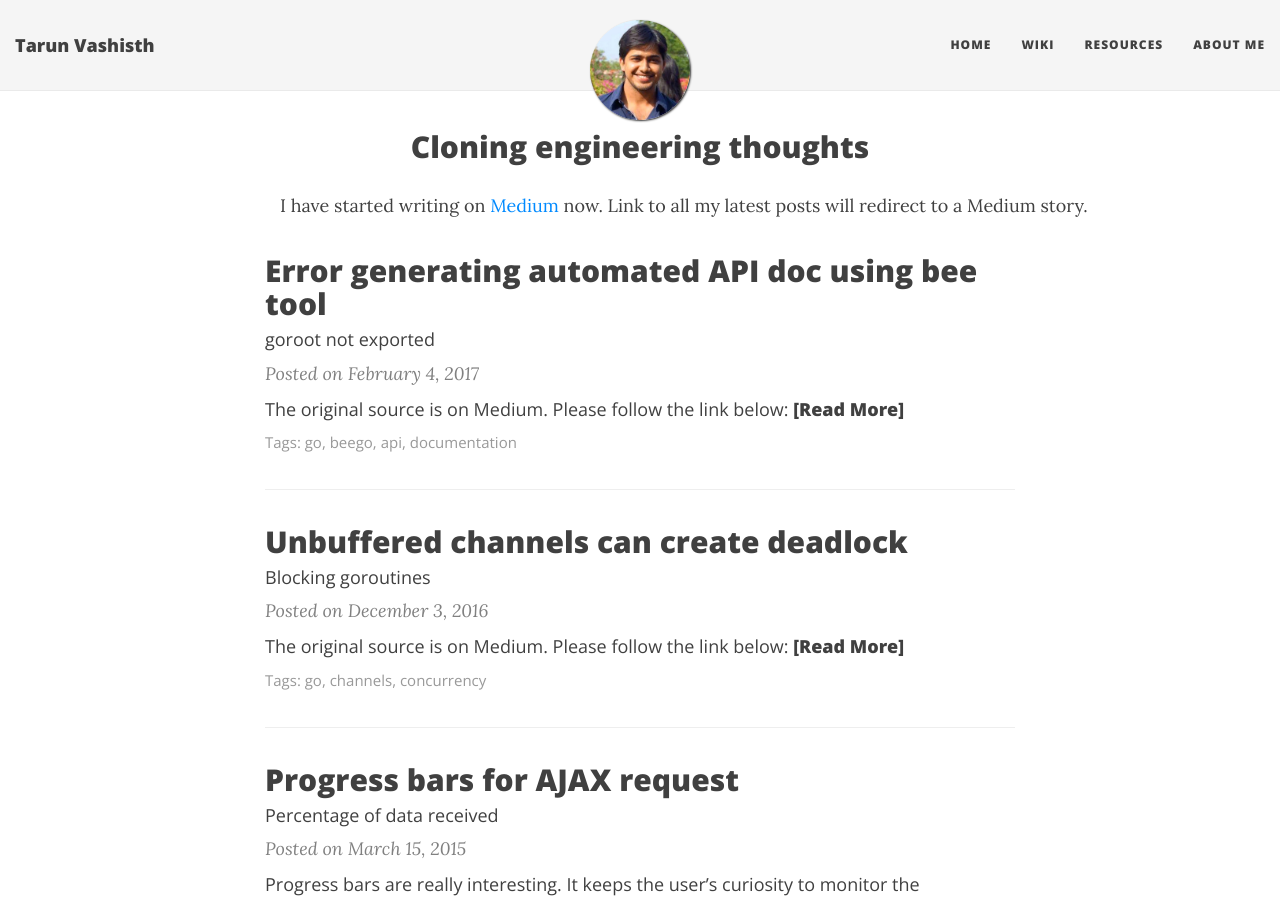
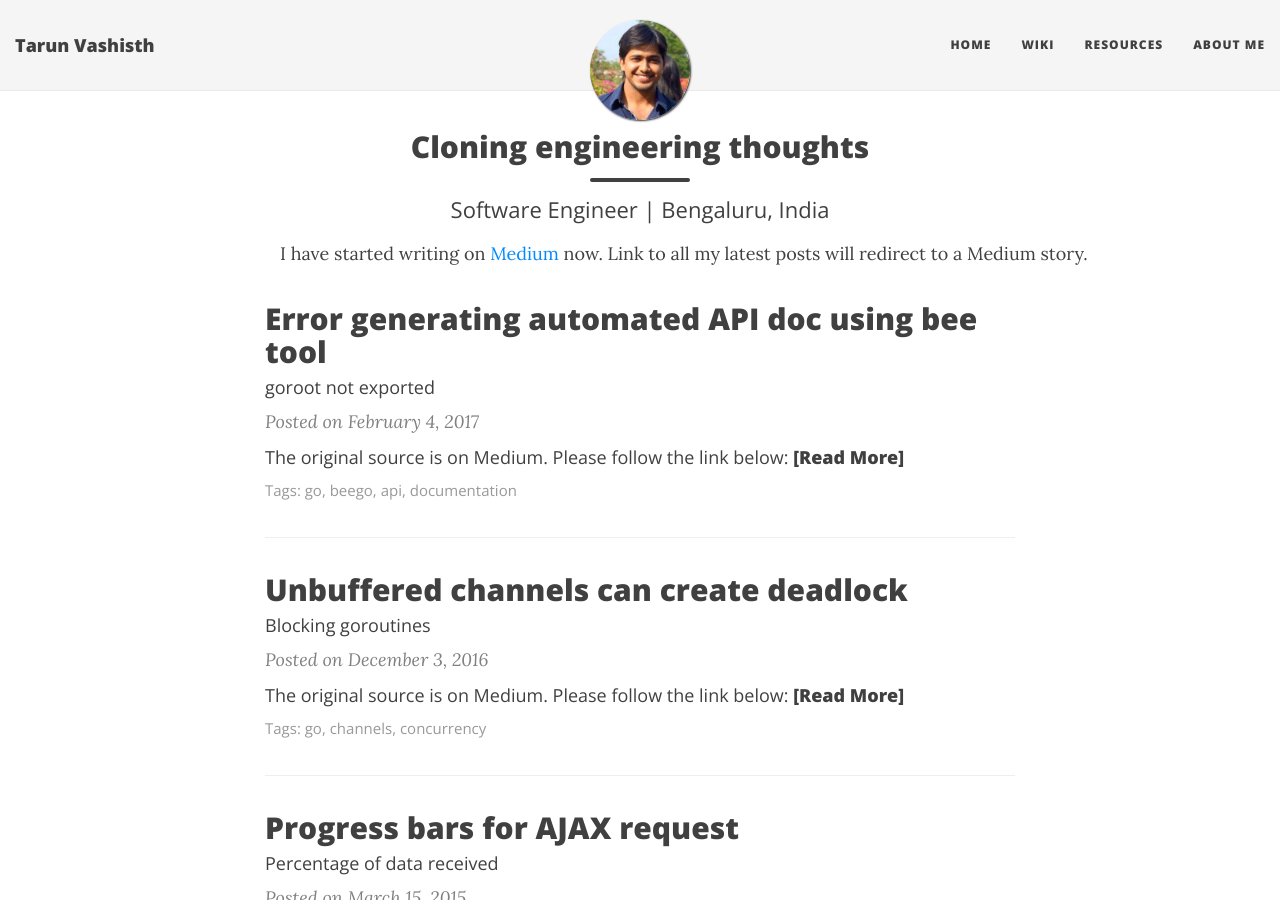
Before and after one commit to tarun91vas/tarun91vas.github.io, a Jekyll site: the page built from index.html, in a window 1280 px wide and 900 px high. Built offline with Jekyll 4.4.1, drawn with Linux system fonts in a browser that asks for light colours; nearby versions of some CDN libraries; the list of posts is cut into pages by our own code; part of the change alters nothing that is shown.

```diff
--- a/_includes/head.html
+++ b/_includes/head.html
@@ -69,7 +69,7 @@
   {% elsif page.subtitle %}
   <meta property="og:description" content="{{ page.subtitle }}">
   {% else %}
-  <meta property="og:description" content="{{ page.content | strip_html | xml_escape | truncatewords: 50 }}">
+  <meta property="og:description" content="{{ page.content | strip_html | xml_escape | truncatewords: 40 }}">
   {% endif %}
 
 
@@ -109,7 +109,7 @@
   {% elsif page.subtitle %}
   <meta name="twitter:description" content="{{ page.subtitle }}">
   {% else %}
-  <meta name="twitter:description" content="{{ page.content | strip_html | xml_escape | truncatewords: 50 }}">
+  <meta name="twitter:description" content="{{ page.content | strip_html | xml_escape | truncatewords: 40 }}">
   {% endif %}
 
   {% if page.share-img %}
--- a/index.html
+++ b/index.html
@@ -1,9 +1,10 @@
 ---
 layout: page
 title: Cloning engineering thoughts
-<!--subtitle: Simple things should be simple, complex things should be possible.-->
+subtitle: Software Engineer | Bengaluru, India
 use-site-title: true
 ---
+
 <div role="main" class="container">
   I have started writing on <a target="_blank" href="https://medium.com/@tarun91vas">Medium</a> now. Link to all my latest posts will redirect to a Medium story.
 </div>
```
